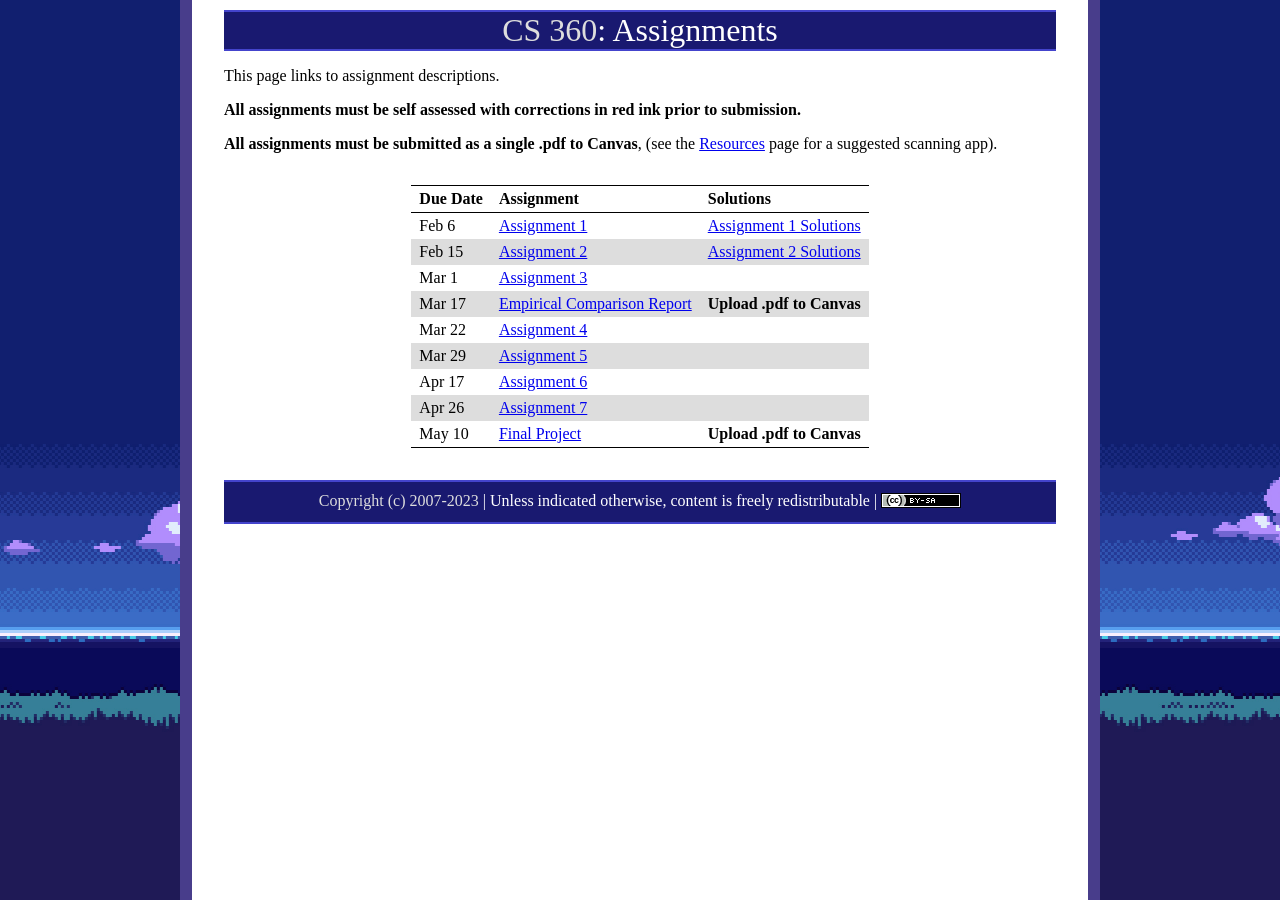
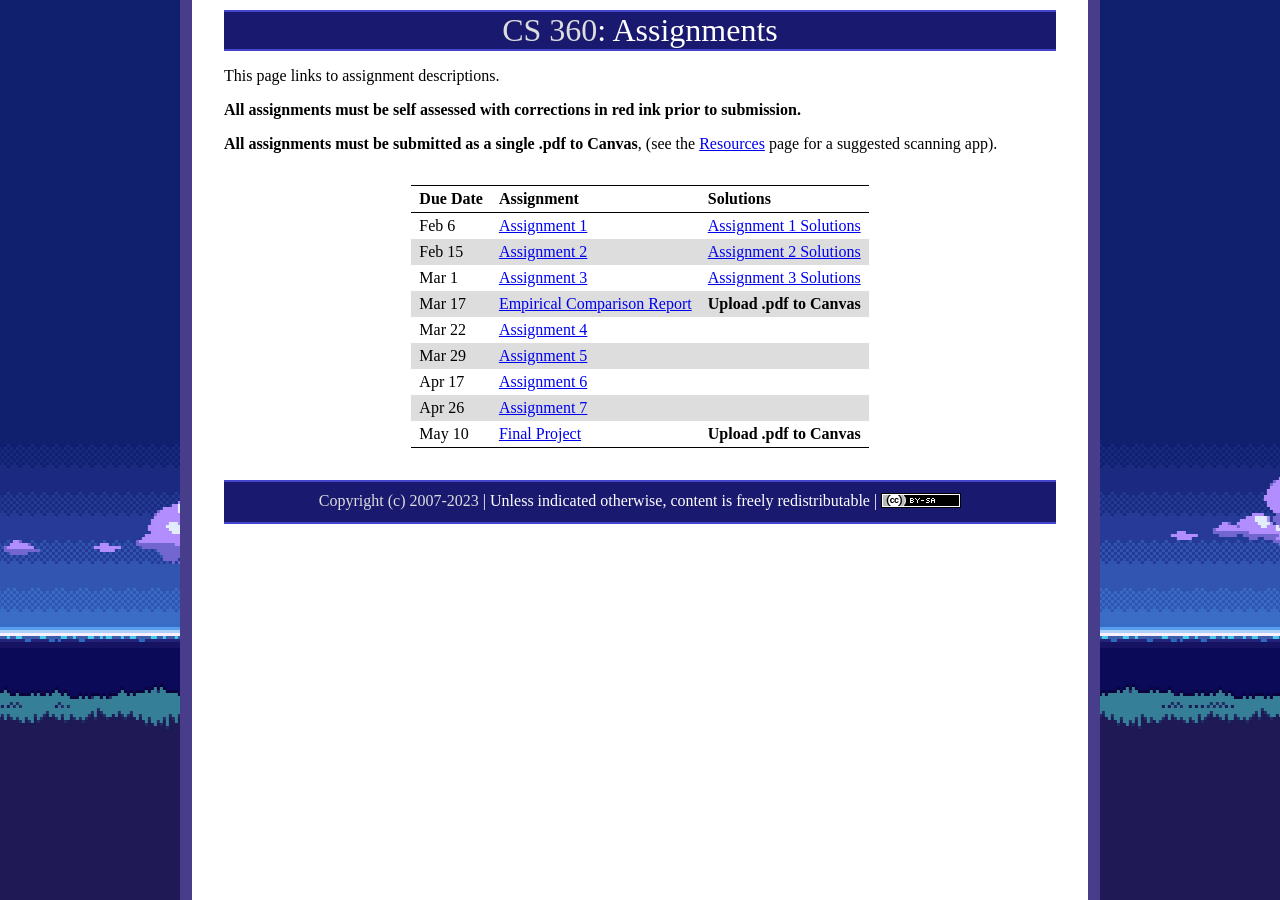
Before and after one commit to ycpcs/cs360-spring2023, a Jekyll site: the page built from assign/index.md, in a window 1280 px wide. Built offline with Jekyll 4.4.1, drawn with Linux system fonts in a browser that asks for light colours.

Commit message:
add assign03 sol
add assign03 sol

```diff
--- a/assign/index.md
+++ b/assign/index.md
@@ -13,7 +13,7 @@ This page links to assignment descriptions.
 > -------- | -------------------------------------------------------- | ------------------------------------------------------- |
 > Feb 6    | [Assignment 1](../assign/assign01.html)                  | [Assignment 1 Solutions](../assign/sol/assign01sol.pdf) |
 > Feb 15   | [Assignment 2](../assign/assign02.html)                  | [Assignment 2 Solutions](../assign/sol/assign02sol.pdf) |
-> Mar 1   | [Assignment 3](../assign/assign03.html)                   |  |
+> Mar 1   | [Assignment 3](../assign/assign03.html)                   | [Assignment 3 Solutions](../assign/sol/assign03sol.pdf) |
 > Mar 17   | [Empirical Comparison Report](../assign/emp_comp.html)   | **Upload .pdf to Canvas** |
 > Mar 22   | [Assignment 4](../assign/assign04.html)                  |  |
 > Mar 29   | [Assignment 5](../assign/assign05.html)                  |  |
```
Also changed, not shown: 1 other file.
